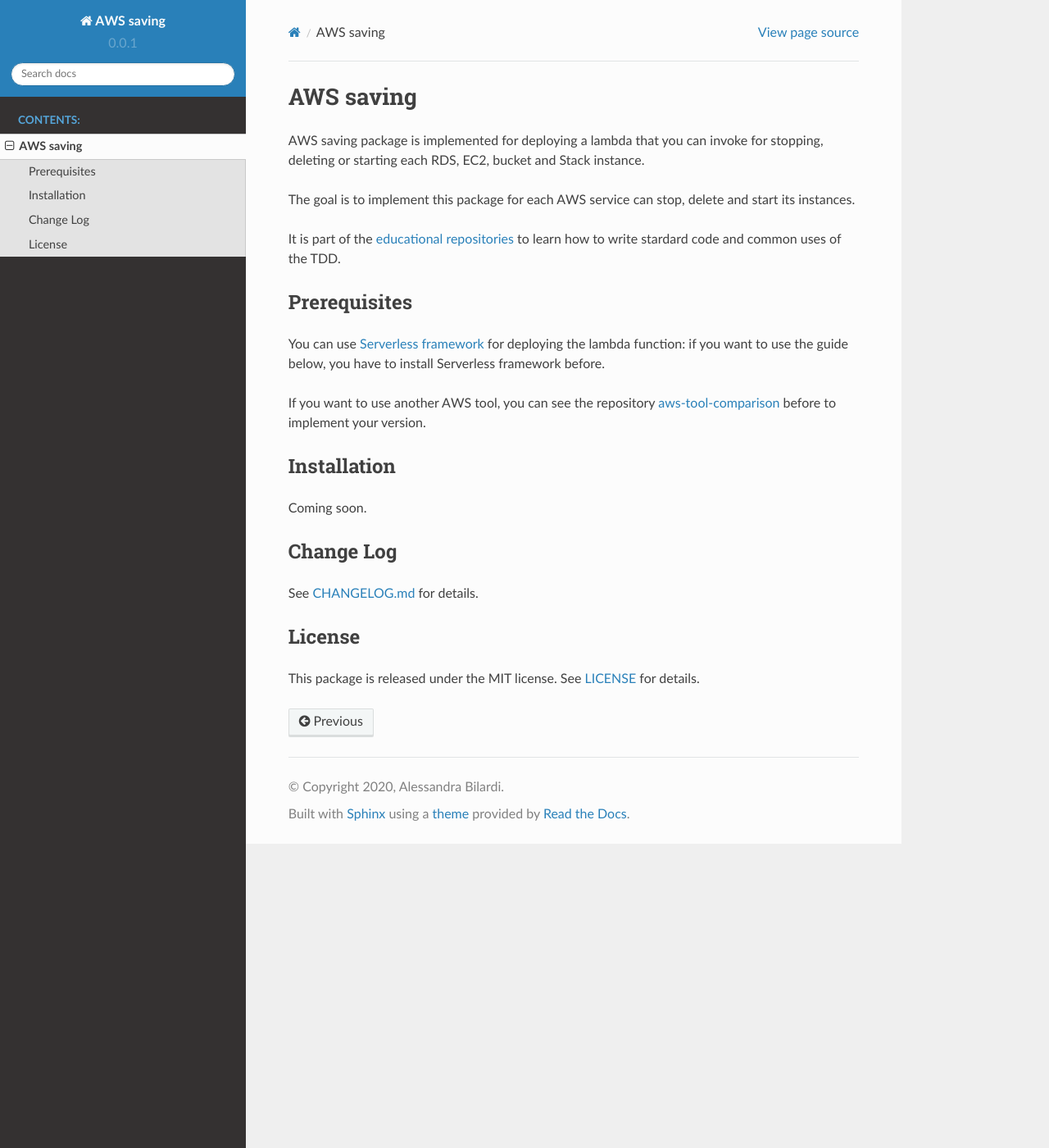
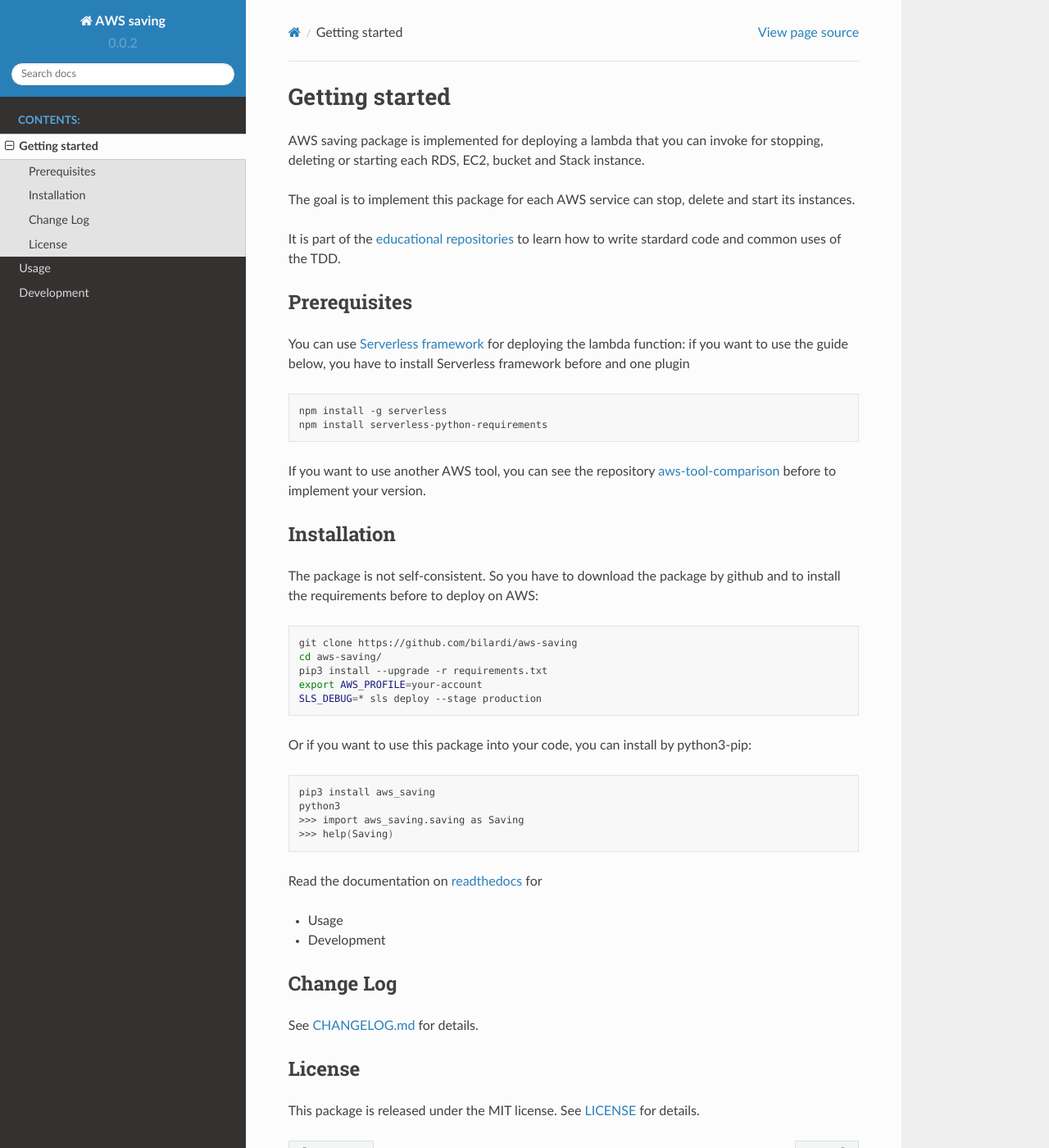
Before and after one commit to matteopix/aws-saving, a Sphinx documentation site: the page built from docs/source/overview.rst, in a window 1280 px wide and 1400 px high. Shown: the whole window at 82% size. Built offline with Sphinx 7.4.7 and the Read the Docs theme 2.0.0, drawn with Linux system fonts in a browser that asks for light colours.

Commit message:
Update documentation

```diff
--- a/README.rst
+++ b/README.rst
@@ -1,5 +1,5 @@
-AWS saving
-==========
+Getting started
+===============
 
 AWS saving package is implemented for deploying a lambda that you can invoke for stopping, deleting or starting each RDS, EC2, bucket and Stack instance.
 
@@ -11,14 +11,41 @@ Prerequisites
 #############
 
 You can use `Serverless framework <https://www.serverless.com/framework/docs/providers/aws/guide/installation/>`_ for deploying the lambda function:
-if you want to use the guide below, you have to install Serverless framework before.
+if you want to use the guide below, you have to install Serverless framework before and one plugin
+
+.. code-block:: bash
+
+    npm install -g serverless
+    npm install serverless-python-requirements
 
 If you want to use another AWS tool, you can see the repository `aws-tool-comparison <https://github.com/bilardi/aws-tool-comparison>`_ before to implement your version.
 
 Installation
 ############
 
-Coming soon.
+The package is not self-consistent. So you have to download the package by github and to install the requirements before to deploy on AWS:
+
+.. code-block:: bash
+
+    git clone https://github.com/bilardi/aws-saving
+    cd aws-saving/
+    pip3 install --upgrade -r requirements.txt
+    export AWS_PROFILE=your-account
+    SLS_DEBUG=* sls deploy --stage production
+
+Or if you want to use this package into your code, you can install by python3-pip:
+
+.. code-block:: bash
+
+    pip3 install aws_saving
+    python3
+    >>> import aws_saving.saving as Saving
+    >>> help(Saving)
+
+Read the documentation on `readthedocs <https://aws-saving.readthedocs.io/en/latest/>`_ for
+
+* Usage
+* Development
 
 Change Log
 ##########
--- a/aws_saving/__init__.py
+++ b/aws_saving/__init__.py
@@ -18,5 +18,5 @@ the class extended by each class that implements an AWS service.
 # license MIT
 # support https://github.com/bilardi/aws-saving/issues
 """
-__version__ = '0.0.1'
+__version__ = '0.0.2'
 __author__ = 'Alessandra Bilardi'
--- a/docs/source/conf.py
+++ b/docs/source/conf.py
@@ -22,8 +22,8 @@ copyright = '2020, Alessandra Bilardi'
 author = 'Alessandra Bilardi'
 
 # The full version, including alpha/beta/rc tags
-version = '0.0.1'
-release = '0.0.1'
+version = '0.0.2'
+release = '0.0.2'
 
 # specify the master doc, otherwise the build at read the docs fails
 master_doc = 'index'
--- a/docs/source/index.rst
+++ b/docs/source/index.rst
@@ -13,6 +13,8 @@ This package contains the classes for managing the saving of the AWS services.
    :caption: Contents:
 
    overview
+   usage
+   development
 
 Indices and tables
 ==================
```
Also changed, not shown: CHANGELOG.md (+9 -1 lines), docs/source/development.rst (added, +68 -0 lines), docs/source/usage.rst (added, +51 -0 lines), 1 other file.
